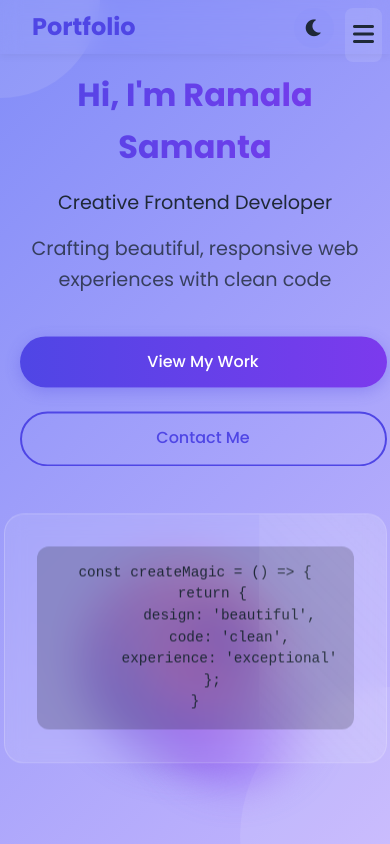
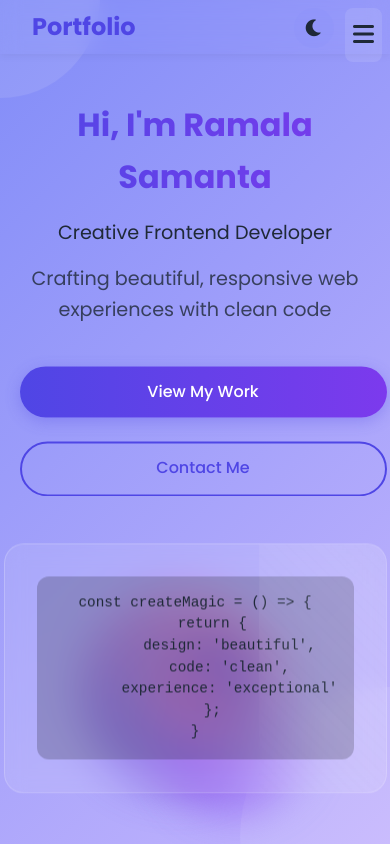
Before and after one commit to elysian-07/Portfolio, a plain HTML site: page index.html in a window 390 px wide. Shown: the top 844 px of the page. Drawn offline with nearby package versions, Linux system fonts and the light colour scheme.

Commit message:
header fix

```diff
--- a/css/styles.css
+++ b/css/styles.css
@@ -174,6 +174,7 @@ body {
     background: linear-gradient(135deg, var(--gradient-start) 0%, var(--gradient-end) 100%);
     position: relative;
     overflow: hidden;
+    padding-top: 80px;
 }
 
 .particles-container {
@@ -1550,18 +1551,24 @@ footer {
 }
 
 @media (max-width: 768px) {
-    section {
-        padding: 3rem 1rem;
+    .hero {
+        padding: 1rem;
+        padding-top: 70px;
     }
 
     .hero-text h1 {
         font-size: 2.5rem;
         padding: 0 1rem;
+        margin-top: 1rem;
     }
 
     .hero-text .tagline {
         font-size: 1.2rem;
         padding: 0 1rem;
+    }
+
+    section {
+        padding: 3rem 1rem;
     }
 
     .about-stats {
@@ -1633,9 +1640,15 @@ footer {
 }
 
 @media (max-width: 576px) {
+    .hero {
+        padding: 0.5rem;
+        padding-top: 60px;
+    }
+
     .hero-text h1 {
         font-size: 2rem;
         padding: 0 0.5rem;
+        margin-top: 0.5rem;
     }
 
     .cta-buttons {
```
